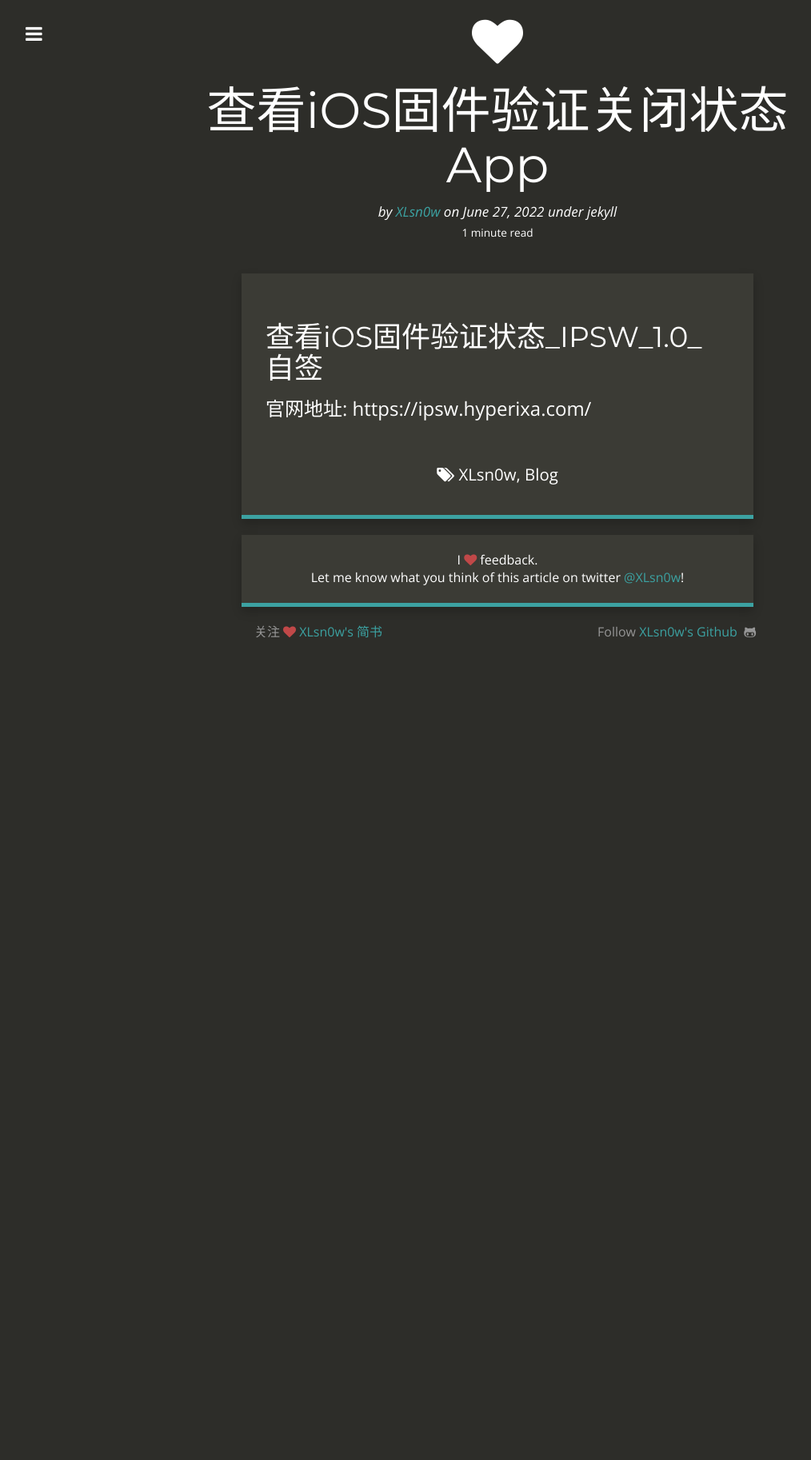
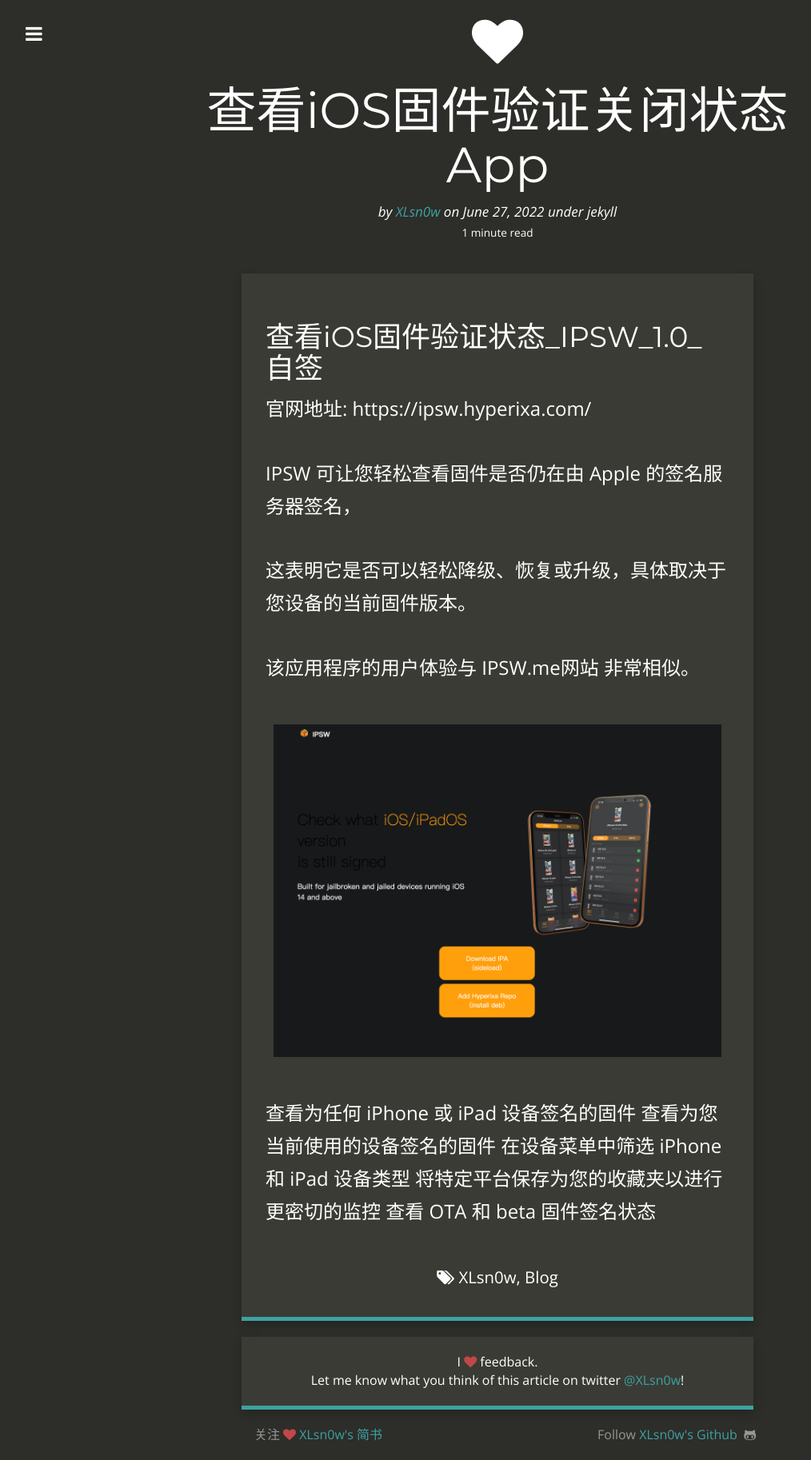
Before and after one commit to XLsn0w/XLsn0w.github.io, a Jekyll site: the page built from _posts/2022-07-29-XLsn0w.md, in a window 1280 px wide. Shown: the whole page at 80% size, without its empty margins (18-1032 px from the left). Built offline with Jekyll 4.4.1, drawn with Linux system fonts in a browser that asks for light colours; nearby versions of some CDN libraries; before the commit the page ends 900 px from its top, so only the background shows below that.

Commit message:
Update 2022-07-29-XLsn0w.md

```diff
--- a/_posts/2022-07-29-XLsn0w.md
+++ b/_posts/2022-07-29-XLsn0w.md
@@ -15,6 +15,18 @@
 
 官网地址: https://ipsw.hyperixa.com/
 
+IPSW 可让您轻松查看固件是否仍在由 Apple 的签名服务器签名，
 
+这表明它是否可以轻松降级、恢复或升级，具体取决于您设备的当前固件版本。
+
+该应用程序的用户体验与 IPSW.me网站 非常相似。
+
+![IPSW](https://github.com/XLsn0w/XLsn0w.github.io/blob/master/Assets/ipsw.png?raw=true)
+
+查看为任何 iPhone 或 iPad 设备签名的固件
+查看为您当前使用的设备签名的固件
+在设备菜单中筛选 iPhone 和 iPad 设备类型
+将特定平台保存为您的收藏夹以进行更密切的监控
+查看 OTA 和 beta 固件签名状态
 
 [1]: https://xlsn0w.github.io
```
